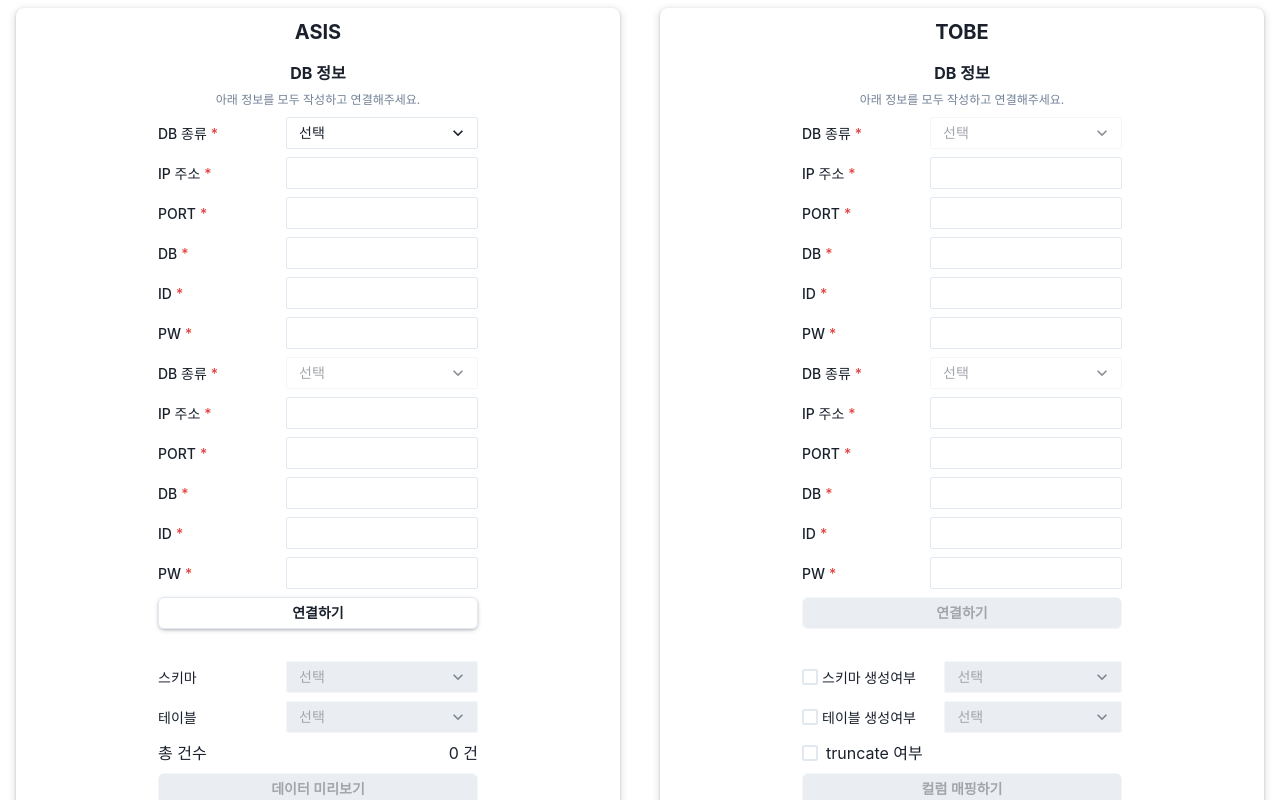
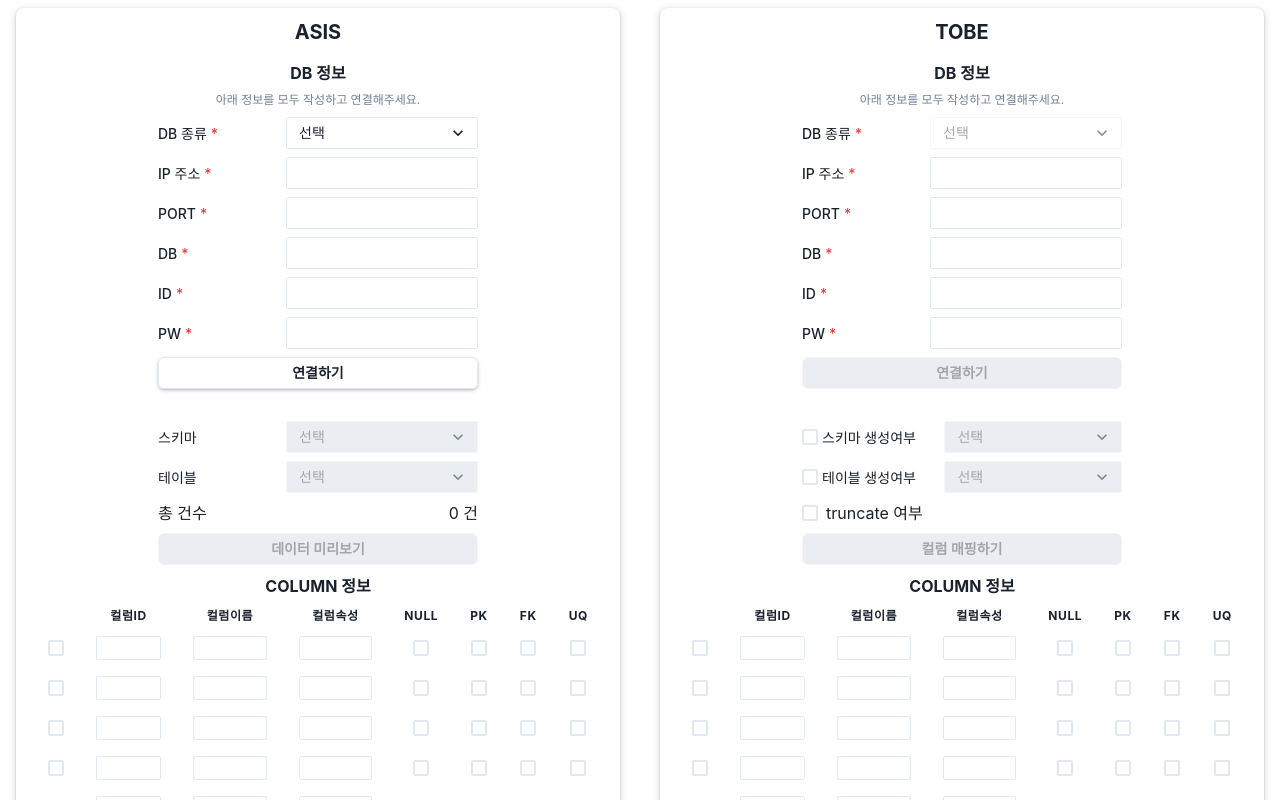
Before and after one commit to po4tion/tnd-migration, a Next.js app: page / in a window 1280 px wide. Shown: the top 800 px of the page. Built offline with nearby package versions, Linux system fonts and the light colour scheme.

Commit message:
remove testTag

```diff
--- a/src/components/status/Status.tsx
+++ b/src/components/status/Status.tsx
@@ -11,8 +11,6 @@ function Status({ type }: { type: string }) {
       <StatusHeader type={type} />
       <StatusAnnouncement />
       {type === "ASIS" ? <StatusFormAsis /> : <StatusFormTobe />}
-
-      <StatusFormTobe />
       <ConnectButton type={type} />
     </MethodLayout>
   );
```
